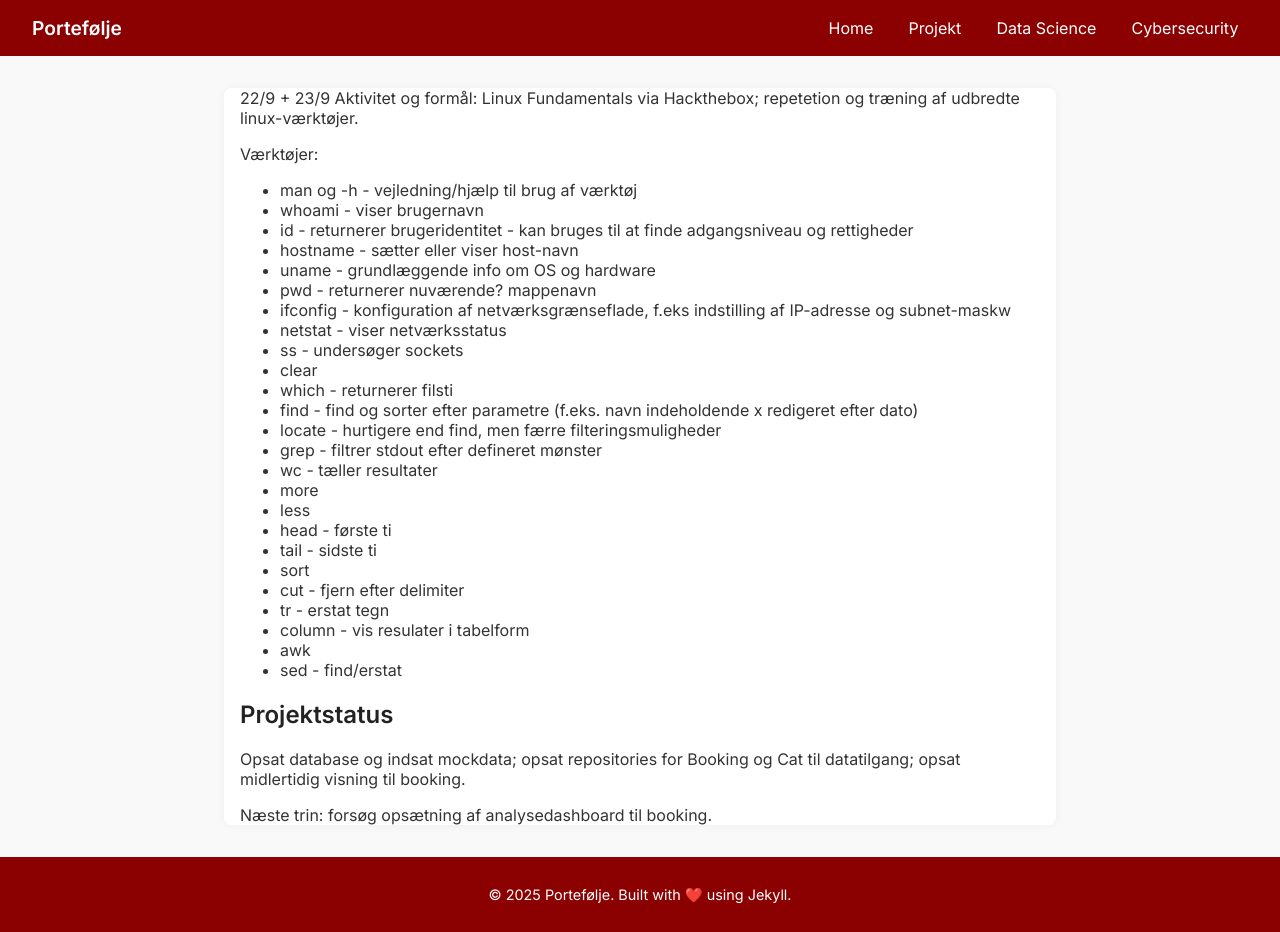
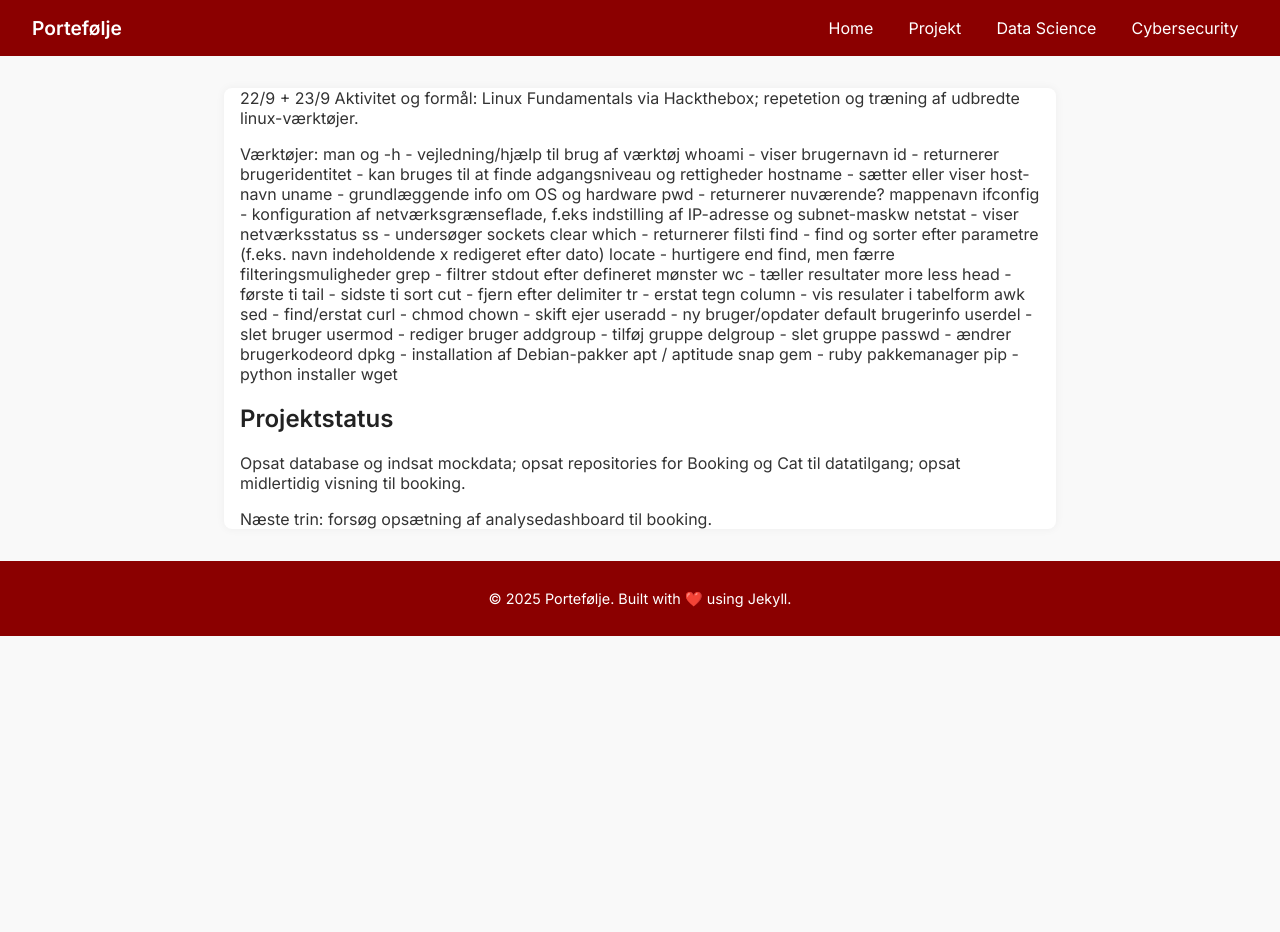
Before and after one commit to lika62310/lika62310.github.io, a Jekyll site: the page built from _posts/2025-09-22-ugeoversigt.md, in a window 1280 px wide. Built offline with Jekyll 4.4.1, drawn with Linux system fonts in a browser that asks for light colours; after the commit the page ends 900 px from its top, so only the background shows below that.

Commit message:
Update 2025-09-22-ugeoversigt.md

```diff
--- a/_posts/2025-09-22-ugeoversigt.md
+++ b/_posts/2025-09-22-ugeoversigt.md
@@ -7,31 +7,46 @@ tags: [projekt, cybersecurity]
 Aktivitet og formål: Linux Fundamentals via Hackthebox; repetetion og træning af udbredte linux-værktøjer.
 
 Værktøjer:
-- man og -h - vejledning/hjælp til brug af værktøj
-- whoami - viser brugernavn
-- id - returnerer brugeridentitet - kan bruges til at finde adgangsniveau og rettigheder
-- hostname - sætter eller viser host-navn
-- uname - grundlæggende info om OS og hardware
-- pwd - returnerer nuværende? mappenavn
-- ifconfig - konfiguration af netværksgrænseflade, f.eks indstilling af IP-adresse og subnet-maskw
-- netstat - viser netværksstatus
-- ss - undersøger sockets
-- clear
-- which - returnerer filsti
-- find - find og sorter efter parametre (f.eks. navn indeholdende x redigeret efter dato)
-- locate - hurtigere end find, men færre filteringsmuligheder
-- grep - filtrer stdout efter defineret mønster
-- wc - tæller resultater
-- more
-- less
-- head - første ti
-- tail - sidste ti
-- sort
-- cut - fjern efter delimiter
-- tr - erstat tegn
-- column - vis resulater i tabelform
-- awk
-- sed - find/erstat
+man og -h - vejledning/hjælp til brug af værktøj
+whoami - viser brugernavn
+id - returnerer brugeridentitet - kan bruges til at finde adgangsniveau og rettigheder
+hostname - sætter eller viser host-navn
+uname - grundlæggende info om OS og hardware
+pwd - returnerer nuværende? mappenavn
+ifconfig - konfiguration af netværksgrænseflade, f.eks indstilling af IP-adresse og subnet-maskw
+netstat - viser netværksstatus
+ss - undersøger sockets
+clear
+which - returnerer filsti
+find - find og sorter efter parametre (f.eks. navn indeholdende x redigeret efter dato)
+locate - hurtigere end find, men færre filteringsmuligheder
+grep - filtrer stdout efter defineret mønster
+wc - tæller resultater
+more
+less
+head - første ti
+tail - sidste ti
+sort
+cut - fjern efter delimiter
+tr - erstat tegn
+column - vis resulater i tabelform
+awk
+sed - find/erstat
+curl -
+chmod
+chown - skift ejer
+useradd - ny bruger/opdater default brugerinfo
+userdel - slet bruger
+usermod - rediger bruger
+addgroup - tilføj gruppe
+delgroup - slet gruppe
+passwd - ændrer brugerkodeord
+dpkg - installation af Debian-pakker
+apt / aptitude
+snap
+gem - ruby pakkemanager
+pip - python installer
+wget
 
 
 ## Projektstatus
```
